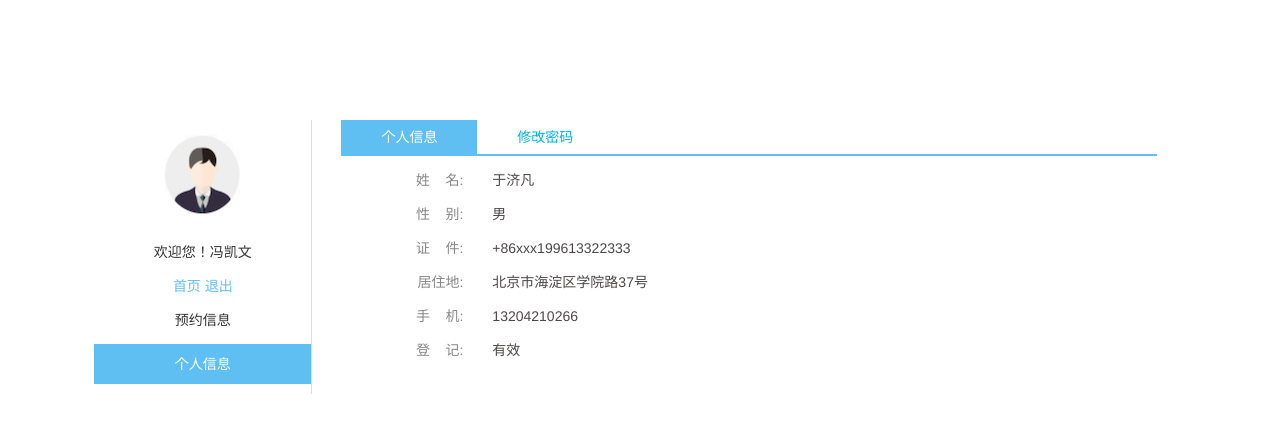
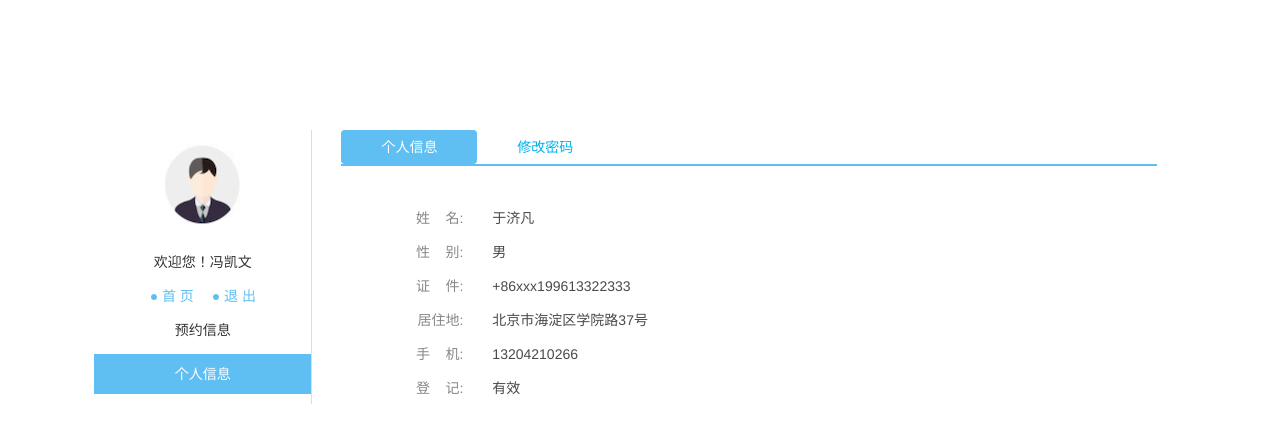
Before and after one commit to Greatfools/OnlineOrderAndVisit, a Python web app: template myProject/templates/myinfo.html in a window 1280 px wide. Shown: the top 443 px of the page. Run offline with Jinja, Linux system fonts and the light colour scheme; the template is opened without the code that fills it, so the values that code supplies are empty.

Commit message:
fix appointinfo & myinfo / add myinfo.js

```diff
--- a/myProject/static/css/myinfo.css
+++ b/myProject/static/css/myinfo.css
@@ -1,3 +1,6 @@
+#myinfo{
+    padding-top: 10px;
+}
 .content{
     position: relative;
     top:120px;
@@ -17,9 +20,11 @@ aside *{
     margin-right: 0px;!important;
     padding-right:0px;!important;
 }
-.usrinfolink {
+.usrinfolink{
     color: #60bff2;
     font-size: 14px;
+    padding-left: 0.5em;
+    padding-right: 0.5em;
 }
 .usrinfolink:hover{
     color: #3e9dd0;
@@ -53,9 +58,25 @@ aside *{
     background-color: #60bff2;
     color: #fff;
 }
+.myInfoLblSelected:hover{
+    color: #e1e9f0;
+}
+/*.myInfoLblSelected:visited{*/
+    /*color:#fff;*/
+/*}*/
 .myInfoLblUnSelected{
     background-color: transparent;
     color: #00b3ec;
+}
+.myInfoLblUnSelected:hover{
+    color: #00a2db;
+}
+/*.myInfoLblUnSelected:visited{*/
+    /*color: #00b3ec;*/
+/*}*/
+#myInfoCntntDiv{
+    margin: 0px 0px 0px 0px !important;
+    padding: 1em 0px 0px 0px !important;
 }
 .myInfoGrey{
     padding-right: 1em;
@@ -68,3 +89,11 @@ aside *{
 .myInfoCntntRow{
     margin: 1em;
 }
+.changePWRow{
+    margin: 1em 0px 1em 0px !important;
+    padding-top: 0.5em;
+    padding-bottom: 0.5em;
+}
+#changePWForm{
+    padding-top: 2em;
+}
--- /dev/null
+++ b/myProject/static/js/myinfo.js
@@ -0,0 +1,24 @@
+/**
+ * Created by Kevin on 2016/12/6.
+ */
+// var switchbool = false;
+var changePWBtnDom = document.getElementById("changePWBtn");
+var myInfoBtnDom = document.getElementById("myInfoBtn");
+var changePWDom = document.getElementById("changePWForm");
+var myInfoCntntDom = document.getElementById("myInfoCntntDiv");
+function onload(){
+    switchbool = false;
+    changePWDom.style.display="none";
+}
+function myInfoCntntDis(){
+    changePWDom.style.display="none";
+    myInfoCntntDom.style.display="block";
+    changePWBtnDom.className="btn col-md-2 col-lg-2 myInfoLblUnSelected";
+    myInfoBtnDom.className="btn col-md-2 col-lg-2 myInfoLblSelected";
+}
+function changePWDis(){
+    changePWDom.style.display="block";
+    myInfoCntntDom.style.display="none";
+    changePWBtnDom.className="btn col-md-2 col-lg-2 myInfoLblSelected";
+    myInfoBtnDom.className="btn col-md-2 col-lg-2 myInfoLblUnSelected";
+}
--- a/myProject/templates/myinfo.html
+++ b/myProject/templates/myinfo.html
@@ -10,22 +10,23 @@
     <link rel="stylesheet" href="../static/css/myinfo.css">
 
 </head>
-<body>
+<body onload="onload()">
 <!--myinfo-->
 <div class="content" id="myinfo">
     <div class="row">
         <aside class="usrinfo col-md-2 col-md-offset-1 col-lg-2 col-lg-offset-1">
             <img id="usricon" src="../static/img/appointinfo/usricon.png"/>
             <div id="welcomelabel">欢迎您！冯凯文</div>
-            <a class="usrinfolink" id="usrinfoindex" href="index.html">首页</a>  <a class="usrinfolink" id="usrinfoquit">退出</a>
+            <a class="usrinfolink" id="usrinfoindex" href="index.html">●&nbsp首&nbsp页</a>  <a class="usrinfolink" id="usrinfoquit">●&nbsp退&nbsp出</a>
             <div class="usrunselected">预约信息</div>
             <div class="usrselected">个人信息</div>
         </aside>
         <article class="myInfo col-md-8 col-lg-8">
             <div class="row" id="myInfoLbl">
-                <span class="col-md-2 col-lg-2 myInfoLblSelected" id="personInfoSpan">个人信息</span>
-                <span class="col-md-2 col-lg-2 myInfoLblUnSelected" id="changePWSpan">修改密码</span>
+                <button class="btn col-md-2 col-lg-2 myInfoLblSelected" id="myInfoBtn" onclick="myInfoCntntDis()">个人信息</button>
+                <button class="btn col-md-2 col-lg-2 myInfoLblUnSelected" id="changePWBtn" onclick="changePWDis()">修改密码</button>
             </div>
+            <div id="myInfoCntntDiv">
                 <div class="row myInfoCntntRow" id="nameRow">
                     <span class="myInfoGrey col-md-2 col-lg-2"> 姓&nbsp&nbsp&nbsp&nbsp名:</span><span class="col-lg-3 col-md-3 infoText">于济凡</span>
                 </div>
@@ -44,8 +45,24 @@
                 <div class="row myInfoCntntRow" id="CheckRow">
                     <span class="myInfoGrey col-md-2 col-lg-2"> 登&nbsp&nbsp&nbsp&nbsp记:</span><span class="col-lg-3 col-md-3 infoText">有效</span>
                 </div>
+            </div>
+            <form id="changePWForm">
+                <div class="row changePWRow">
+                    <span class="col-lg-offset-3 col-md-offset-3 col-lg-2 col-md-2">原密码:</span>
+                    <input type="password" class="col-lg-3 col-md-3"/>
+                </div>
+                <div class="row changePWRow">
+                    <span class="col-lg-offset-3 col-md-offset-3 col-lg-2 col-md-2">新密码:</span>
+                    <input type="password" class="col-lg-3 col-md-3"/>
+                </div>
+                <div class="row changePWRow">
+                    <span class="col-lg-offset-3 col-md-offset-3 col-lg-2 col-md-2">确认新密码:</span>
+                    <input type="password" class="col-lg-3 col-md-3"/>
+                </div>
+            </form>
         </article>
     </div>
 </div>
 </body>
+<script src="../static/js/myinfo.js"></script>
 </html>
```
Also changed, not shown: myProject/static/css/appointinfo.css (+17 -5 lines), myProject/templates/appointinfo.html (+5 -2 lines). Lines whose indentation alone changed are shown as unchanged.
